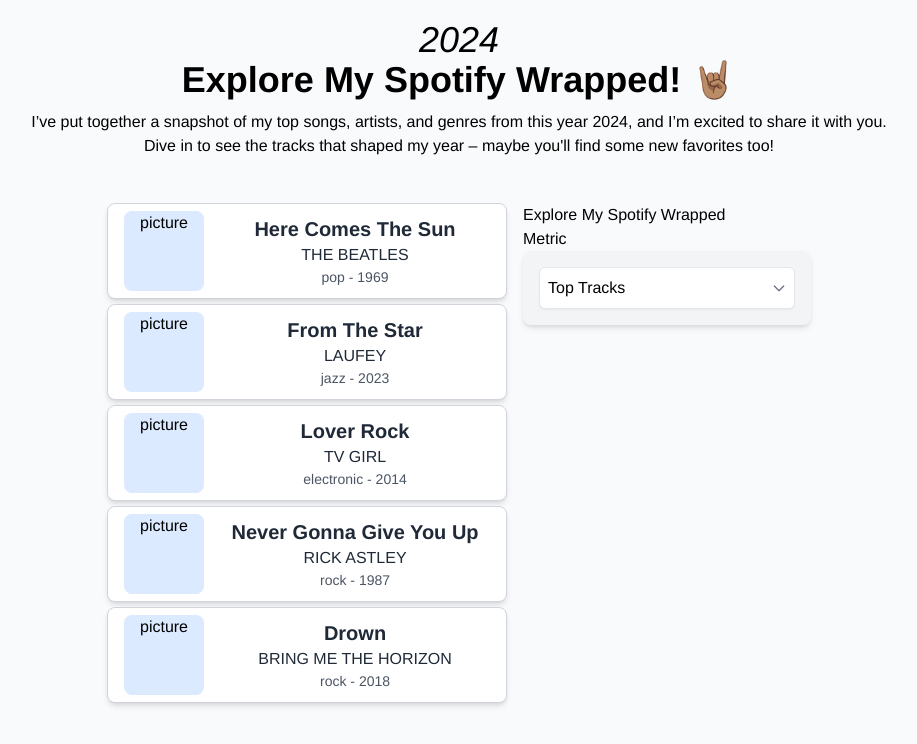
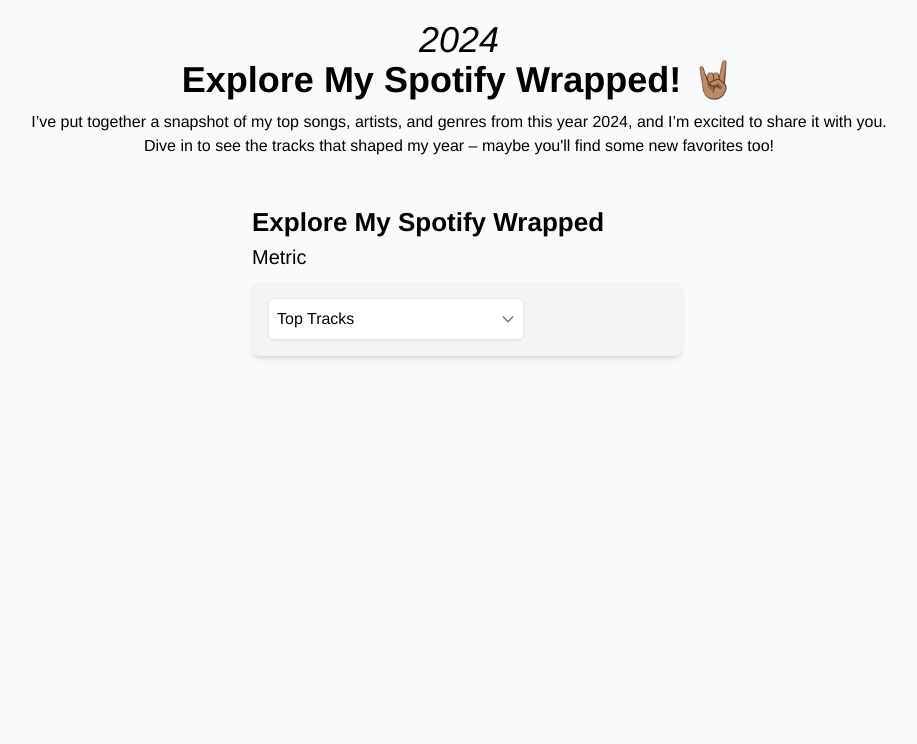
Before and after one commit to VahnisHappy/Explore-Spotify-Wrapped, a React (Create React App) app: page / in a window 1280 px wide. Shown: the top 744 px of the page, without its empty margins (181-1098 px from the left). Built offline with nearby package versions, Linux system fonts and the light colour scheme.

Commit message:
add genres

```diff
--- /dev/null
+++ b/src/components/Genre.tsx
@@ -0,0 +1,18 @@
+export interface GenreProps {
+    genres : string
+}
+
+export default function Genre ({genres} : GenreProps) {
+    return(
+        <div className="p-4 border border-gray-300 rounded-lg shadow-md bg-white hover:shadow-lg transition-shadow w-full sm:w-[25rem] h-auto sm:h-[4rem] flex items-center mb-[5px]">
+            <div className="bg-blue-100 rounded-lg w-[3rem] h-[3rem] flex-shrink-0">
+                {/* Replace "picture" with an actual image */}
+                picture
+            </div>
+            <div className="ml-4 flex flex-col items-start justify-start">
+            <div className="text-gray-800 text-lg sm:text-xl font-semibold">{genres}</div>
+            </div>
+        </div>
+
+    )
+}
--- /dev/null
+++ b/src/components/GenreContext.tsx
@@ -0,0 +1,26 @@
+import {Dispatch, SetStateAction, ReactNode, useState, createContext, useEffect} from "react"
+import { GenreProps } from './Genre';
+
+interface GenreContexType {
+    genres: GenreProps[]
+    setGenres: Dispatch<SetStateAction<GenreProps[]>>
+    selectGenre: GenreProps | null
+    setSelectGenre: Dispatch<SetStateAction<GenreProps | null>>
+}
+
+interface GenreProviderProps{
+    children: ReactNode
+    genres: GenreProps[]
+}
+
+export const GenreContext = createContext<GenreContexType | undefined>(undefined)
+
+export default function GenreContextProvider ({children, genres: initialGenres}: GenreProviderProps){
+    const [genres, setGenres] = useState<GenreProps[]>(initialGenres)
+    const [selectGenre, setSelectGenre] = useState<GenreProps | null>(null)
+    const value = {genres, setGenres, selectGenre, setSelectGenre}
+    useEffect(() => { setGenres(genres)}, [genres])
+    return(
+        <GenreContext.Provider value={value}>{children}</GenreContext.Provider>
+    )
+}
--- /dev/null
+++ b/src/components/GenreList.tsx
@@ -0,0 +1,17 @@
+import { useContext} from "react"
+import { GenreContext } from "./GenreContext"
+import Genre from "./Genre"
+
+
+
+export default function GenreList() {
+    const context = useContext(GenreContext)
+    if (!context) throw new Error("Controls must be used within a ArtistProvider")
+
+    const {genres} = context
+  return (
+    <div>
+        {genres.map((genre, index) => (<Genre {...genre} key={index}/>))}
+    </div>
+  )
+}
--- a/src/components/Wrapped.tsx
+++ b/src/components/Wrapped.tsx
@@ -7,14 +7,10 @@
 import { ArtistProps } from "./Artist"
 import ArtistList from "./ArtistList"
 import { useState } from "react"
+import GenreContextProvider from "./GenreContext"
+import GenreList from "./GenreList"
 
 const songs: SongProps[] = [
-    {
-      artist: "The Beatles",
-      genre: "pop",
-      name: "Here Comes The Sun",
-      year: "1969",
-    },
     {
       artist: "Laufey",
       genre: "jazz",
@@ -24,27 +20,83 @@
     {
       artist: "TV Girl",
       genre: "electronic",
-      name: "Lover Rock",
+      name: "(Do The) Act Like You Never Met Me",
       year: "2014",
     },
     {
-      artist: "Rick Astley",
+      artist: "Laufey",
       genre: "rock",
-      name: "Never Gonna Give You Up",
+      name: "Falling Behind",
       year: "1987",
     },
     {
-      artist: "Bring Me The Horizon",
+      artist: "Haley Reinahart",
       genre: "rock",
-      name: "Drown",
+      name: "Honey, There's The Door",
       year: "2018",
     },
+    {
+      artist: "The Marias",
+      genre: "rock",
+      name: "Run Your Mouth",
+      year: "2018"
+    },
+    {
+      artist: "Wallows",
+      genre: "rock",
+      name: "A Warning",
+      year: "2018"
+    },
+    {
+      artist: "Mellow Fellow",
+      genre: "rock",
+      name: "How Was Your Day",
+      year: "2018"
+    },
+    {
+      artist: "TV Girl",
+      genre: "rock",
+      name: "Cigarettes Out The Window",
+      year: "2018"
+    },
+    {
+      artist: "TV Girl",
+      genre: "rock",
+      name: "Lover Rock",
+      year: "2018"
+    },
+    {
+      artist: "Boy Pablo",
+      genre: "rock",
+      name: "i <3 u",
+      year: "2018"
+    }
   ]
 
   const artists = [
-    { artists: "Artist 1" },
-    { artists: "Artist 2" },
-    { artists: "Artist 3" }
+    { artists: "Wallows" },
+    { artists: "Valley" },
+    { artists: "TV Girl" },
+    { artists: "The Drums" },
+    { artists: "Tame Impala" },
+    { artists: "The Beatles" },
+    { artists: "Laufey" },
+    { artists: "Clairo" },
+    { artists: "RICEWINE" },
+    { artists: "Hipo Campus" }
+]
+
+const genres = [
+  {genres: "POV Indie"},
+  {genres: "Rock"},
+  {genres: "Bedroom Pop"},
+  {genres: "Indie Pop"},
+  {genres: "Modern Rock"},
+  {genres: "Classic Rock"},
+  {genres: "Indie Surf"},
+  {genres: "Indie Garage Rock"},
+  {genres: "Permanet Wave"},
+  {genres: "Single-Songwriter"}
 ]
 
 export default function Wrapped () {
@@ -52,24 +104,27 @@
     const handleControlChange = (e: React.ChangeEvent<HTMLSelectElement>) => {setSelectedOption(e.target.value)}
 
     return(
+      <GenreContextProvider genres={genres}>
         <ArtistContextProvider artists={artists}>
             <MixtapeContextProvider songs={songs}>
                 <div className="p-5 bg-gray-50 min-h-screen flex flex-col items-center bg-[#fffcf2]">
                 <Header />
                 <div className="flex flex-row gap-x-4 mt-[45px]">
                     <div className="flex-1">
-                    {selectedOption === 'tracks' && <SongList />}
+                    {selectedOption === 'songs' && <SongList />}
                     {selectedOption === 'artists' && <ArtistList />}
+                    {selectedOption === 'genres' && <GenreList/>}
                     </div>
-                    <div className="flex-shrink-0 text-left">
-                    <p>Explore My Spotify Wrapped</p>
-                    <p>Metric</p>
+                    <div className="flex-shrink-0 text-left w-[430px]">
+                    <p className="mb[15px] font-semibold text-[26px]">Explore My Spotify Wrapped</p>
+                    <p className="mb-[10px] font-normal text-[20px]">Metric</p>
                     <Control selectedOption={selectedOption} handleChange={handleControlChange} />
                     </div>
                 </div>
                 </div>
             </MixtapeContextProvider>
         </ArtistContextProvider>
+        </GenreContextProvider>
 
     )
 }
```
